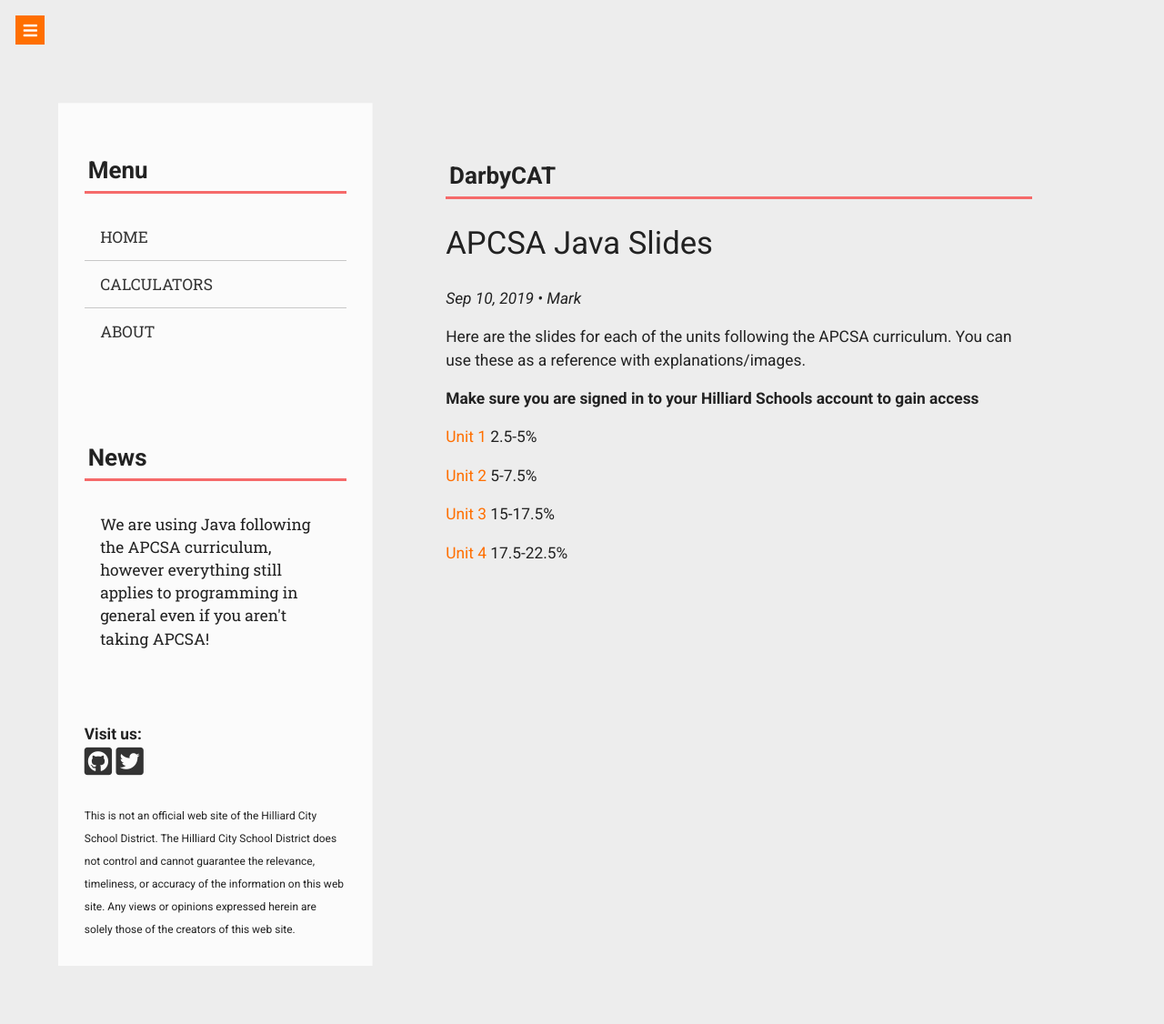
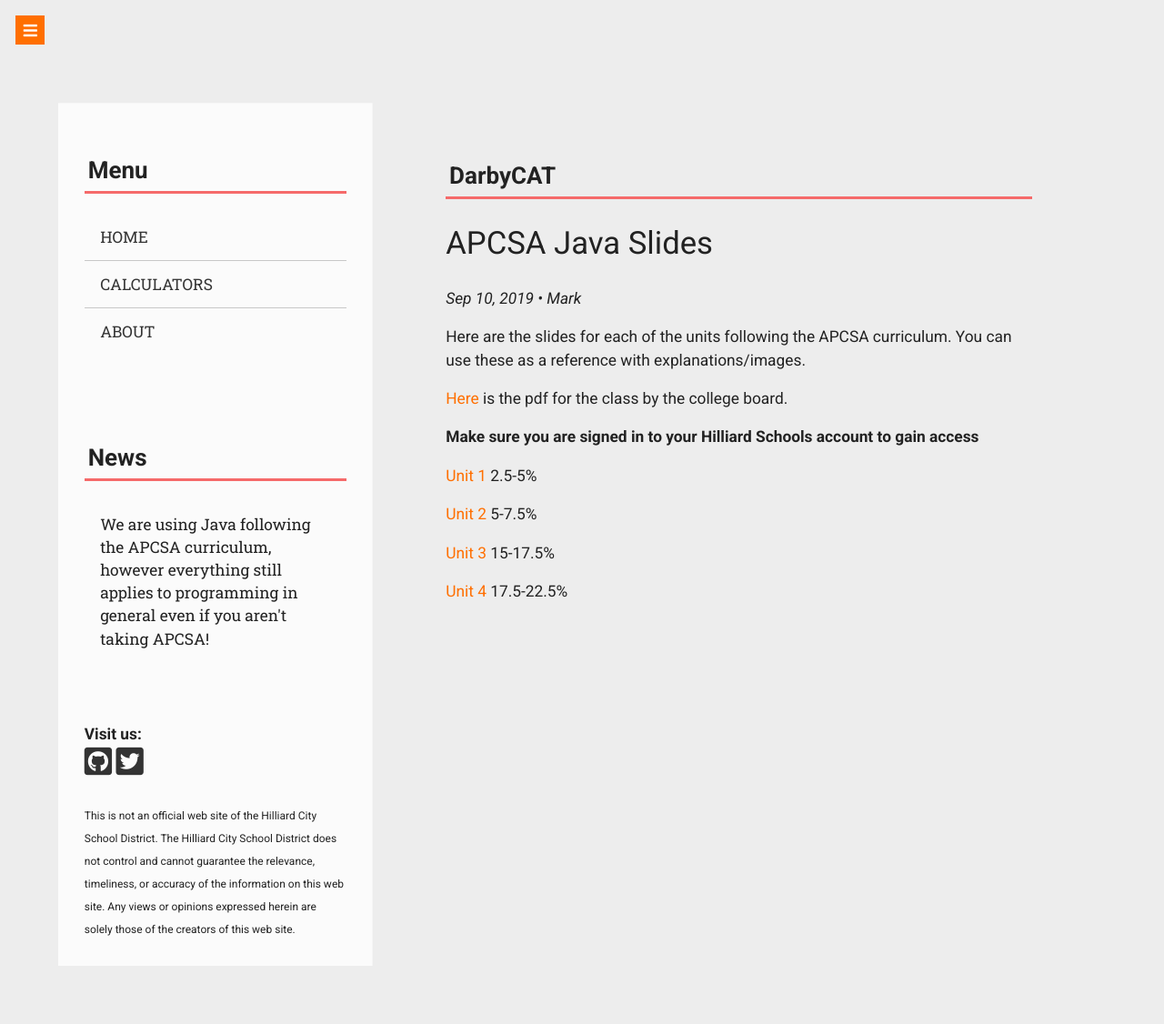
Before and after one commit to Joel4763/darbycat.github.io, a Jekyll site: the page built from _posts/2019-09-10-APCSA-Java-Slides.markdown, in a window 1280 px wide. Shown: the whole page at 91% size. Built offline with Jekyll 4.4.1, drawn with Linux system fonts in a browser that asks for light colours; nearby versions of some CDN libraries.

Commit message:
Update 2019-09-10-APCSA-Java-Slides.markdown

```diff
--- a/_posts/2019-09-10-APCSA-Java-Slides.markdown
+++ b/_posts/2019-09-10-APCSA-Java-Slides.markdown
@@ -8,6 +8,8 @@ filename:
 ---
 Here are the slides for each of the units following the APCSA curriculum. You can use these as a reference with explanations/images.
 
+[Here](https://apcentral.collegeboard.org/pdf/ap-computer-science-a-course-and-exam-description.pdf?course=ap-computer-science-a) is the pdf for the class by the college board.
+
 **Make sure you are signed in to your Hilliard Schools account to gain access**
 
 [Unit 1](https://docs.google.com/presentation/d/1rs57jHu4ofEM3HrYalIaJXKalVqJqA397TZy_K3hplo/edit?usp=sharing) 2.5-5%
```
